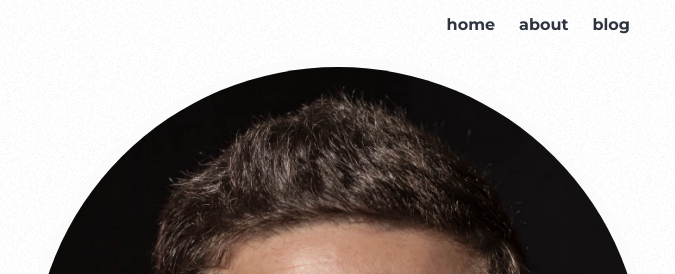
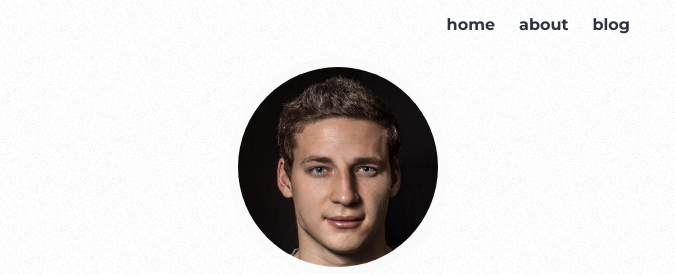
Before and after one commit to matjanos/matjanowski-blog, a Gatsby site: page / in a window 1280 px wide. Shown: the top 274 px of the page, without its empty margins (302-977 px from the left). Built offline with nearby package versions, Linux system fonts and the light colour scheme; Gatsby itself is replaced by a stand-in of ours.

Commit message:
fixing avatar styles

```diff
--- a/src/components/avatar.tsx
+++ b/src/components/avatar.tsx
@@ -4,7 +4,8 @@ import { StaticImage } from "gatsby-plugin-image"
 const Avatar = () => {
     return <div>
         <StaticImage
-            imgStyle={{ borderRadius: '50%', border: '10px solid #fbfbfb' }}
+            class="avatar"
+            width={200}
             src="../../content/assets/profile.jpg" alt="Profile" />
     </div>
 }
--- a/src/style.css
+++ b/src/style.css
@@ -486,3 +486,9 @@ a:focus {
     list-style-position: inside;
   }
 }
+
+.avatar {
+  border-radius: 50%;
+  border: 10px solid #fbfbfb;
+  background: transparent;
+}
```
